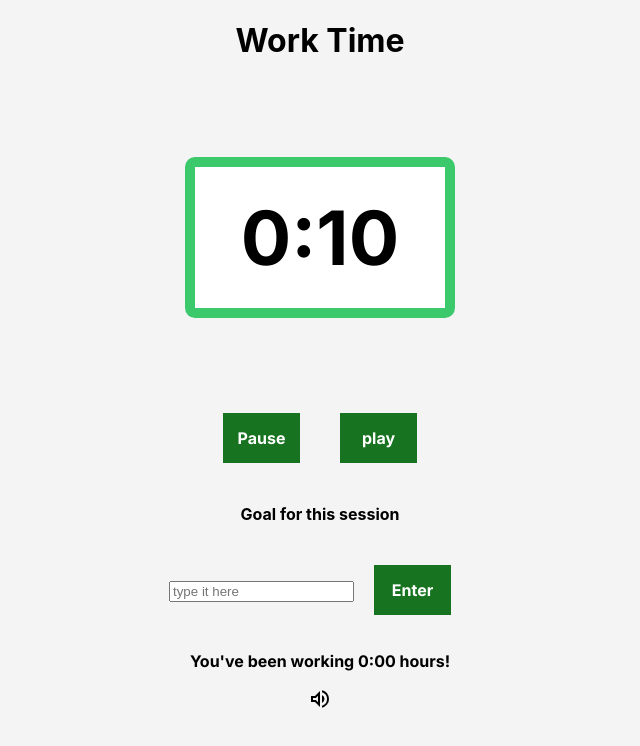
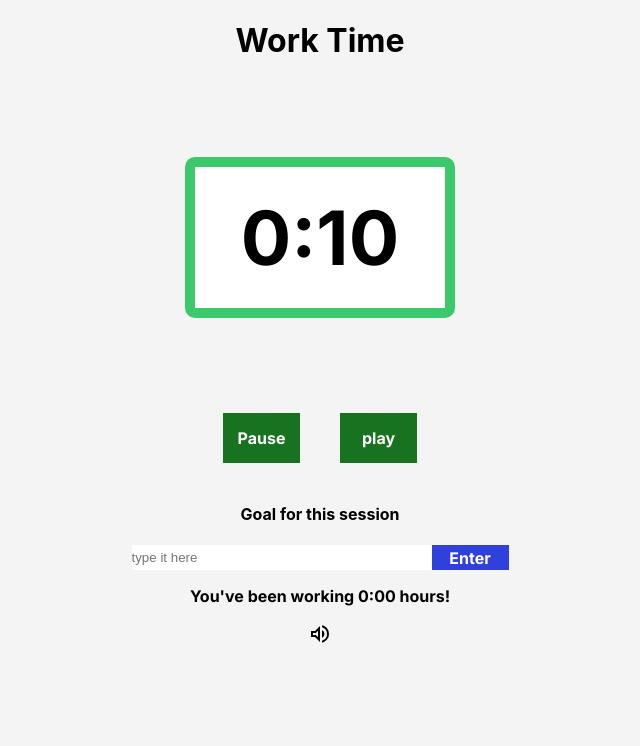
Before and after one commit to LurieK/pomedoro, a React (Create React App) app: page / in a window 1280 px wide. Shown: the top 746 px of the page, without its empty margins (320-960 px from the left). Built offline with nearby package versions, Linux system fonts and the light colour scheme.

Commit message:
set styling for input form and enter

```diff
--- a/src/App.css
+++ b/src/App.css
@@ -61,3 +61,29 @@ padding: 25px;
   padding: 25px;
 
 }
+
+
+form{
+  display: flex;
+  justify-content: center;
+  align-items: center;
+  flex-flow: row;
+}
+
+.goal-form button{
+
+  background-color: #2f40db;
+  width: 77px;
+  height: 25px;
+  padding: 0;
+  margin:0;
+}
+
+.goal-form input{
+  padding:0;
+  margin: 0;
+  border: none;
+  height: 25px;
+  width: 300px;
+
+}
```
